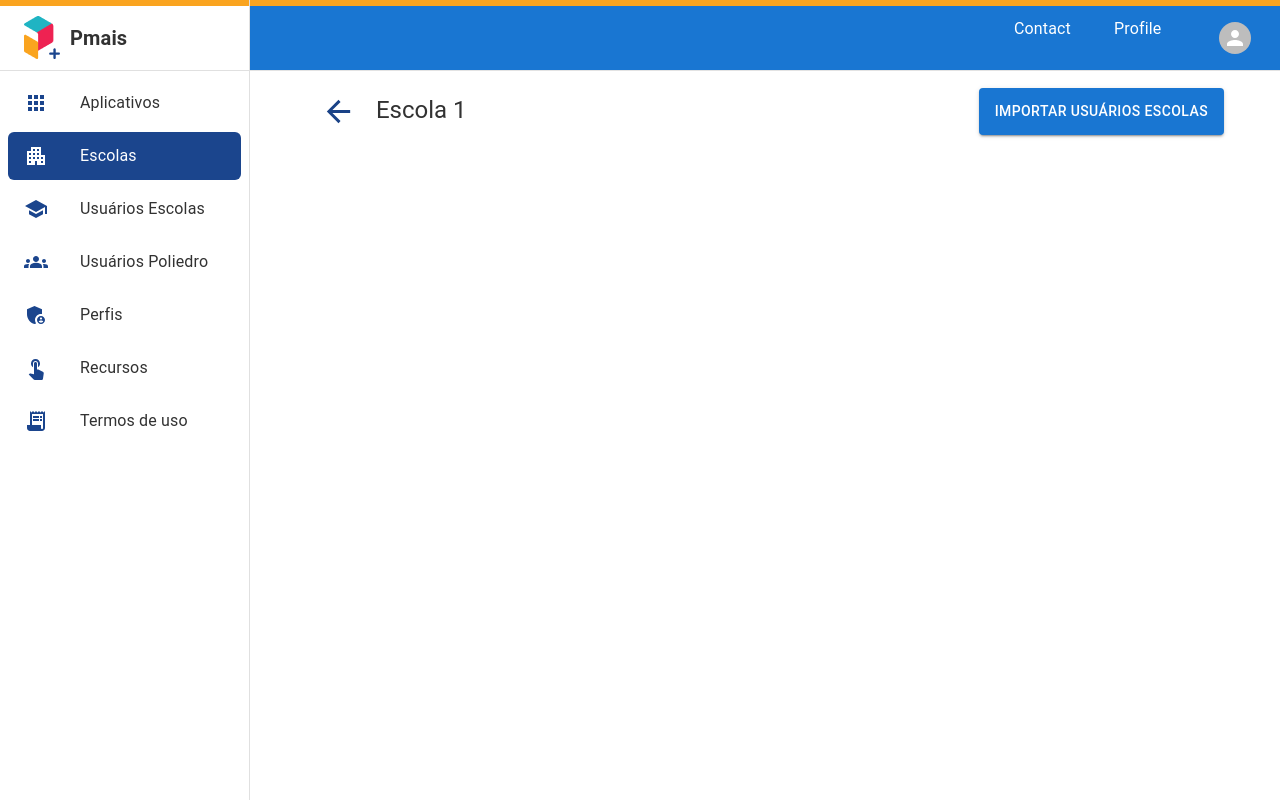
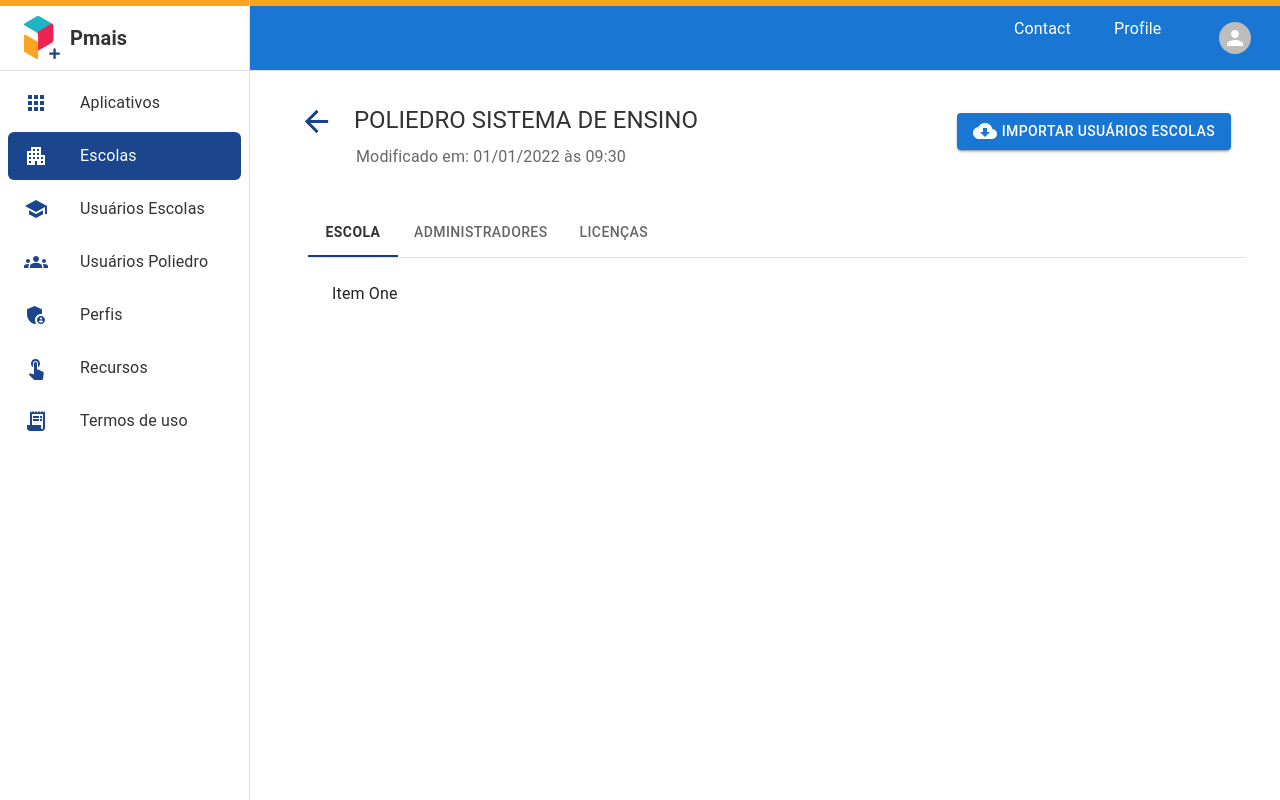
Before and after one commit to jrcristiano/ui-pmais, a Next.js app: page /escolas/1 in a window 1280 px wide. Built offline with nearby package versions, Linux system fonts and the light colour scheme.

Commit message:
alteracoes simples

```diff
--- a/pages/escolas/[id].js
+++ b/pages/escolas/[id].js
@@ -1,27 +1,115 @@
-import { Button, Typography } from '@mui/material';
+import * as React from 'react';
+import PropTypes from 'prop-types';
+import Tabs from '@mui/material/Tabs';
+import Tab from '@mui/material/Tab';
+import Box from '@mui/material/Box';
+import { Button, Grid, Typography } from '@mui/material';
 import { useRouter } from 'next/router';
 
 import ArrowBackIcon from '@mui/icons-material/ArrowBack';
+import CloudDownloadIcon from '@mui/icons-material/CloudDownload';
+import Head from 'next/head';
+
+import { styled } from '@mui/material/styles';
+import Paper from '@mui/material/Paper';
+
+function TabPanel(props) {
+  const { children, value, index, ...other } = props;
+
+  return (
+    <div
+      role="tabpanel"
+      hidden={value !== index}
+      id={`simple-tabpanel-${index}`}
+      aria-labelledby={`simple-tab-${index}`}
+      {...other}
+    >
+      {value === index && (
+        <Box sx={{ p: 3 }}>
+          <Typography>{children}</Typography>
+        </Box>
+      )}
+    </div>
+  );
+}
+
+TabPanel.propTypes = {
+  children: PropTypes.node,
+  index: PropTypes.number.isRequired,
+  value: PropTypes.number.isRequired,
+};
+
+function a11yProps(index) {
+  return {
+    id: `simple-tab-${index}`,
+    'aria-controls': `simple-tabpanel-${index}`,
+  };
+}
 
 export default function edit() {
   const router = useRouter();
+  const [tab, setTab] = React.useState(0);
+
+  const handleChange = (event, newValue) => {
+    setTab(newValue);
+  };
+
+  const styleTab = (actualTab) => tab == actualTab ? { fontWeight: 'bold', color: '#323232' } : {};
 
   return (
-    <div className="container">
-      <div className="justify-content-between">
-        <Typography style={{ padding: 0}}
+    <>
+      <Head>
+        <title>Poliedro sistema de ensino</title>
+        <link rel="icon" href="/favicon.ico" />
+        <meta name="description" content="Generated by create next app" />
+      </Head>
+
+      <div style={{ padding: 10 }} className="container">
+        <div style={{ flexWrap: 'wrap' }} className="justify-content-between">
+          <div>
+            <Typography style={{ paddingBottom: 0 }}
               className="titleMain"
               variant="h5"
               color="#323232"
+              textTransform="uppercase"
               noWrap
               component="div">
               <Button onClick={() => router.back()}>
-            <ArrowBackIcon style={{fontSize: 35, color: '#1a4287'}} />
-          </Button> Escola {router.query.id}
+                <ArrowBackIcon style={{ fontSize: 35, color: '#1a4287' }} />
+              </Button> Poliedro sistema de ensino
             </Typography>
+
+            <Typography style={{ marginLeft: 72, color: 'rgba(0, 0, 0, 0.6)' }}>Modificado em: 01/01/2022 às 09:30</Typography>
+          </div>
+
+          <Box fullWidth style={{ padding: 15 }}>
             <Button className="background-blue button-rounded" variant="contained">
-          Importar usuários escolas
+              <CloudDownloadIcon /> <span style={{ marginLeft: 5 }}>Importar usuários escolas</span>
             </Button>
+          </Box>
         </div>
-    </div>);
+
+        <Box sx={{ width: '100%', marginTop: 5, paddingLeft: 3 }}>
+          <Box sx={{ borderBottom: 1, borderColor: 'divider' }}>
+            <Tabs TabIndicatorProps={{ style: { background: '#183E7F' } }}
+              value={tab}
+              onChange={handleChange}
+              aria-label="basic tabs example">
+              <Tab style={styleTab(0)} label="Escola" {...a11yProps(0)} />
+              <Tab style={styleTab(1)} label="Administradores" {...a11yProps(1)} />
+              <Tab style={styleTab(2)} label="Licenças" {...a11yProps(2)} />
+            </Tabs>
+          </Box>
+          <TabPanel value={tab} index={0}>
+            Item One
+          </TabPanel>
+          <TabPanel value={tab} index={1}>
+            Item Two
+          </TabPanel>
+          <TabPanel value={tab} index={2}>
+            Item Three
+          </TabPanel>
+        </Box>
+      </div>
+    </>);
 }
--- /dev/null
+++ b/styles/Escolas.module.css
@@ -0,0 +1,4 @@
+.filter {
+  padding-right: 15px;
+  padding-bottom: 15px;
+}
--- a/styles/globals.css
+++ b/styles/globals.css
@@ -25,7 +25,7 @@ a {
 
 .button-rounded {
   border-radius: 64px;
-  padding: 0 24px;
+  padding: 8px 24px;
 }
 
 .borderTopYellow {
```
Also changed, not shown: pages/apps/index.js (+13 -3 lines), pages/escolas/index.js (+40 -24 lines), public/apps/redacao.png (added). Lines whose indentation alone changed are shown as unchanged.
